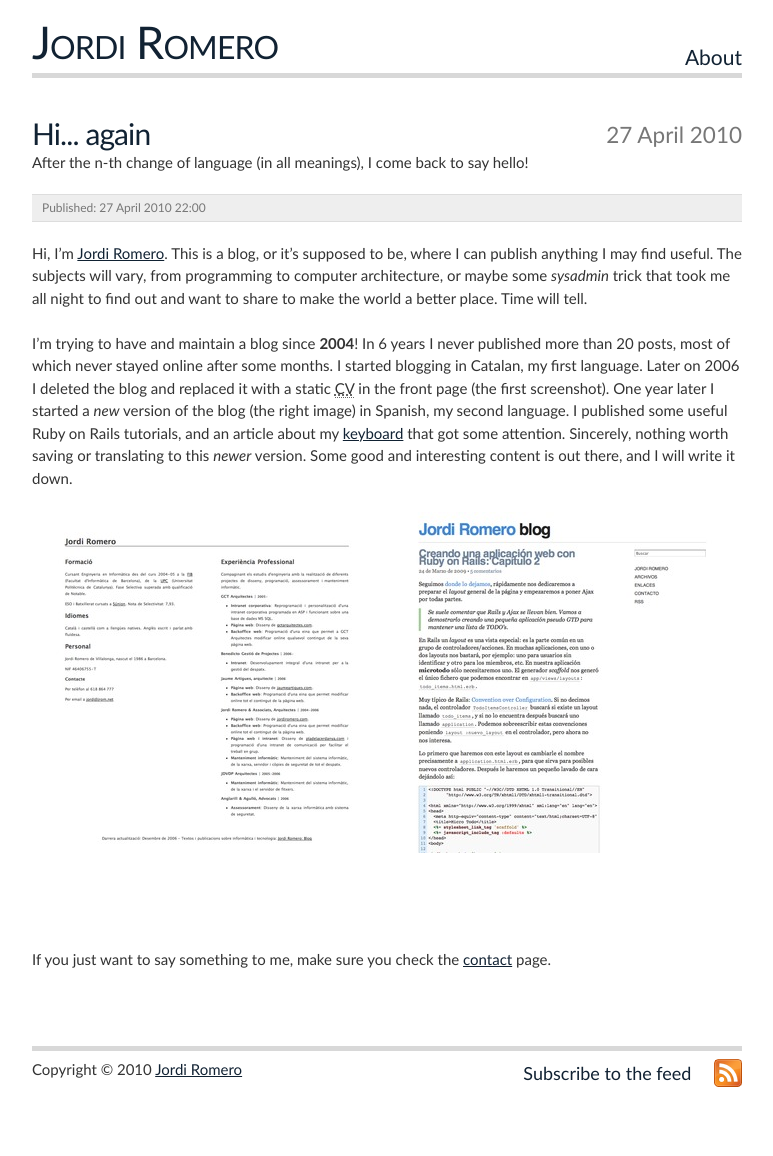
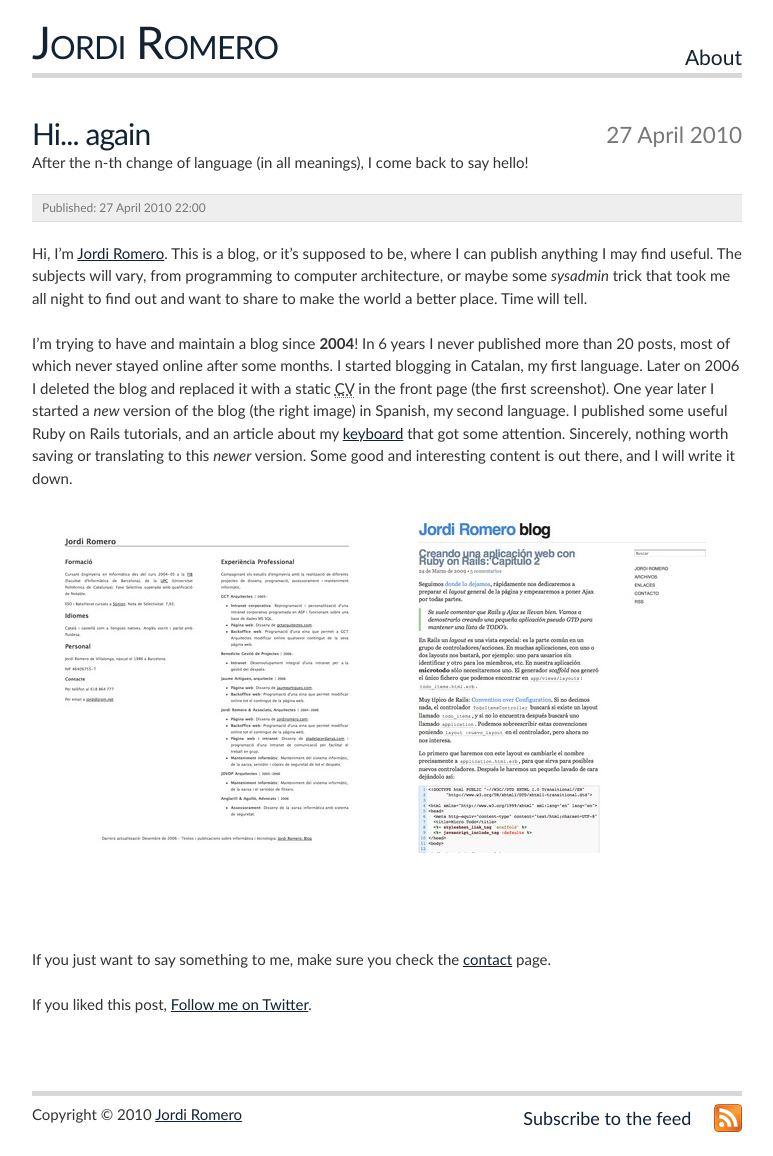
Before and after one commit to jrom/jrom.github.com, a Jekyll site: the page built from _posts/2010-04-27-hi-again.md, in a window 1280 px wide. Shown: the whole page, without its empty margins (253-1026 px from the left). Built offline with Jekyll 4.4.1, drawn with Linux system fonts in a browser that asks for light colours; before the commit the page ends 1111 px from its top, so only the background shows below that.

Commit message:
follow me

```diff
--- a/_layouts/page.html
+++ b/_layouts/page.html
@@ -24,4 +24,7 @@ layout: default
   <div class='body'>
     {{ content }}
   </div>
+  <div class='follow'>
+    If you liked this post, <a href="https://twitter.com/#!/jordiromero">Follow me on Twitter</a>.
+  </div>
 </div>
```
